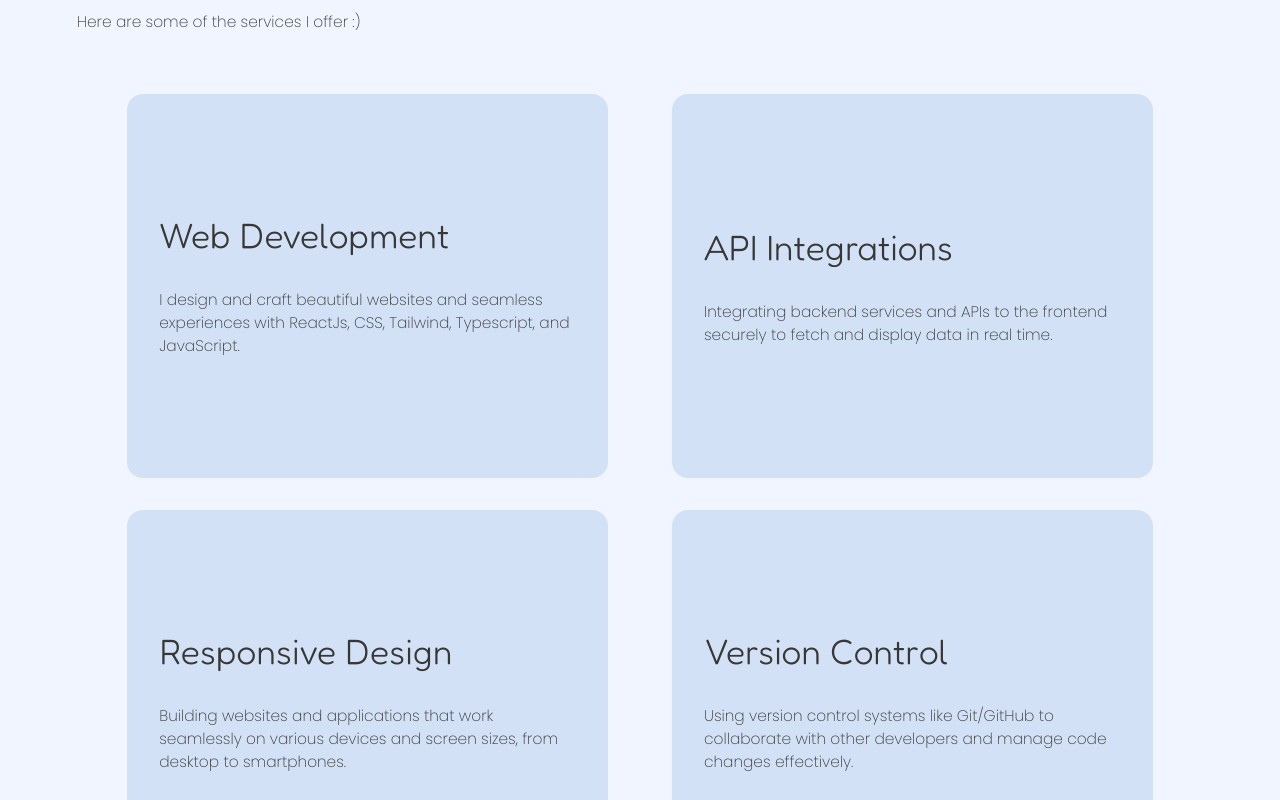
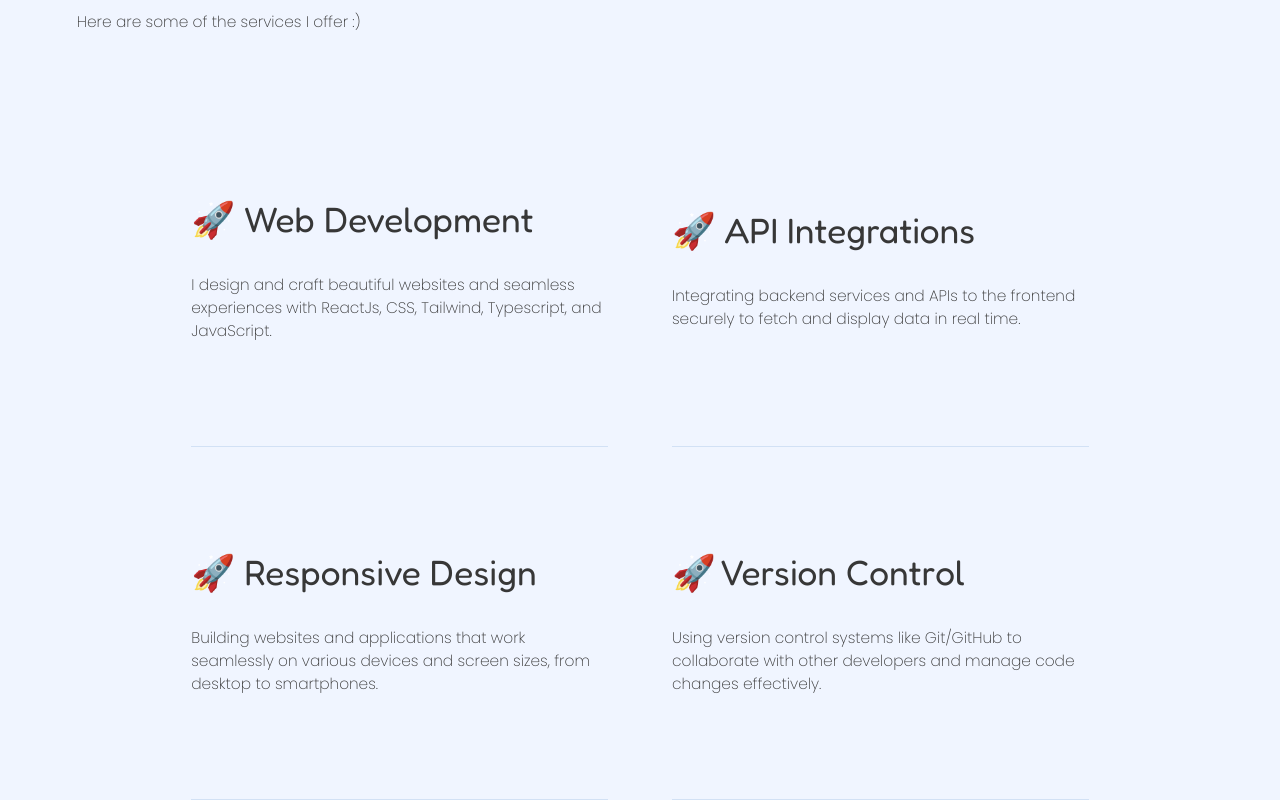
Before and after one commit to Charmingdc/Personal-Website, a React (Vite) app: page / in a window 1280 px wide. Shown: the part 2180-2980 px from the top of the page. Built offline with nearby package versions, Linux system fonts and the light colour scheme.

Commit message:
Add tap animation

```diff
--- a/src/App.css
+++ b/src/App.css
@@ -287,29 +287,28 @@ section {
   align-items: center;
   justify-content: center;
   gap: 2rem 4rem;
-  margin-top: 2rem;
+  margin-top: 4rem;
 }
 
 .services-container > div {
-  width: 75%;
-  height: 20rem;
+  width: 85%;
+  height: 16rem;
   display: flex;
   flex-direction: column;
   align-items: center;
   justify-content: center;
-  padding: 2rem;
-  background-color: var(--shade);
-  background-image: var(--shade);
-  border-radius: var(--box-radius);
+  padding: 2rem 0;
+  border-bottom: 0.1rem solid var(--shade);
 }
 
 .services-container > div > h2 {
  align-self: flex-start;
  font-size: 2.2rem;
- font-weight: 320;
- padding-bottom: .5rem;
- margin-bottom: 1.5rem;
+ font-weight: 400;
+ margin-top: -2rem;
+ margin-bottom: 2rem;
 }
+
 
 
 .projects-container {
--- a/src/components/AboutmeSection.tsx
+++ b/src/components/AboutmeSection.tsx
@@ -4,8 +4,8 @@ import SvgIcons from './SvgIcons.tsx';
 
 const AboutmeSection = () => {
   const variants = {
-   hidden: { opacity: 0 },
-   active: { opacity: 1 }
+   hidden: { opacity: 0, y: '4rem' },
+   active: { opacity: 1, y: '0rem' }
   }
 
   return (
--- a/src/components/ProjectSection.tsx
+++ b/src/components/ProjectSection.tsx
@@ -19,8 +19,8 @@ const ProjectSection = () => {
   const projects: Project[] = useProjects();
 
   const variants = {
-    hidden: { opacity: 0 },
-    active: { opacity: 1 }
+    hidden: { opacity: 0, y: '4rem' },
+    active: { opacity: 1, y: '0rem' }
   }
 
   return (
--- a/src/components/ResumeSection.tsx
+++ b/src/components/ResumeSection.tsx
@@ -14,8 +14,8 @@ const ResumeSection = () => {
   const tools: ToolsProps[] = useTools();
 
   const variants = {
-   hidden: { opacity: 0 },
-   active: { opacity: 1 }
+   hidden: { opacity: 0, y: '4rem' },
+   active: { opacity: 1, y: '0rem' }
   }
 
 
--- a/src/components/ServiceSection.tsx
+++ b/src/components/ServiceSection.tsx
@@ -3,8 +3,8 @@ import SvgIcons from './SvgIcons.tsx';
 
 const ServiceSection = () => {
  const variants = {
-   hidden: { opacity: 0 },
-   active: { opacity: 1 }
+   hidden: { opacity: 0, y: '4rem'},
+   active: { opacity: 1, y: '0rem' }
   }
 
 
@@ -29,7 +29,7 @@ const ServiceSection = () => {
           whileInView="active">
            Creating impactful projects
         </motion.h1>
-      </MotionConfig>
+
 
 
         <p>
@@ -38,39 +38,56 @@ const ServiceSection = () => {
 
 
         <div className='services-container'>
-        <div>
-          <h2> Web Development </h2>
+          <motion.div
+            variants={variants}
+            initial="hidden"
+            whileTap={{ scale: 1.2 }}
+            whileInView="active">
+            <h2> 🚀 Web Development </h2>
 
             <p>
              I design and craft beautiful websites and seamless experiences with ReactJs, CSS, Tailwind, Typescript, and JavaScript.
             </p>
-        </div>
+          </motion.div>
 
-        <div>
-          <h2> API Integrations </h2>
+          <motion.div
+            variants={variants}
+            initial="hidden"
+            whileTap={{ scale: 1.2 }}
+            whileInView="active">
+            <h2> 🚀 API Integrations </h2>
 
             <p>
               Integrating backend services and APIs to the frontend securely to fetch and display data in real time.
             </p>
-        </div>
+          </motion.div>
 
-        <div>
-          <h2> Responsive Design </h2>
+          <motion.div
+            variants={variants}
+            initial="hidden"
+            whileTap={{ scale: 1.2 }}
+            whileInView="active">
+            <h2> 🚀 Responsive Design </h2>
 
             <p>
               Building websites and applications that work seamlessly on various devices and screen sizes, from desktop to smartphones.
             </p>
-        </div>
+          </motion.div>
 
-        <div>
-          <h2> Version Control </h2>
+          <motion.div
+           variants={variants}
+            initial="hidden"
+            whileTap={{ scale: 1.2 }}
+            whileInView="active">
+            <h2> 🚀 Version Control </h2>
 
             <p>
               Using version control systems like Git/GitHub to collaborate with other developers and manage code changes effectively.
             </p>
-        </div>
+          </motion.div>
 
         </div>
+      </MotionConfig>
     </section>
   )
 }
```
Lines whose indentation alone changed are shown as unchanged.
